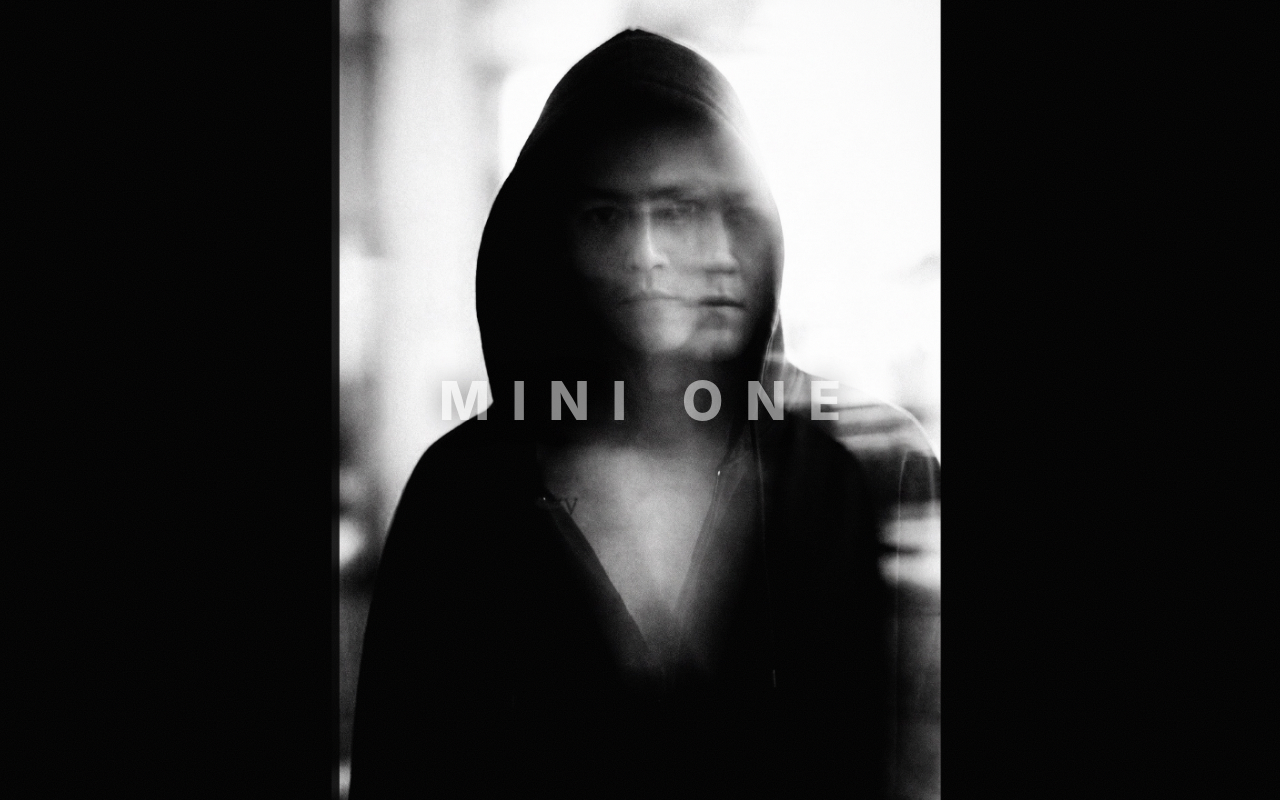
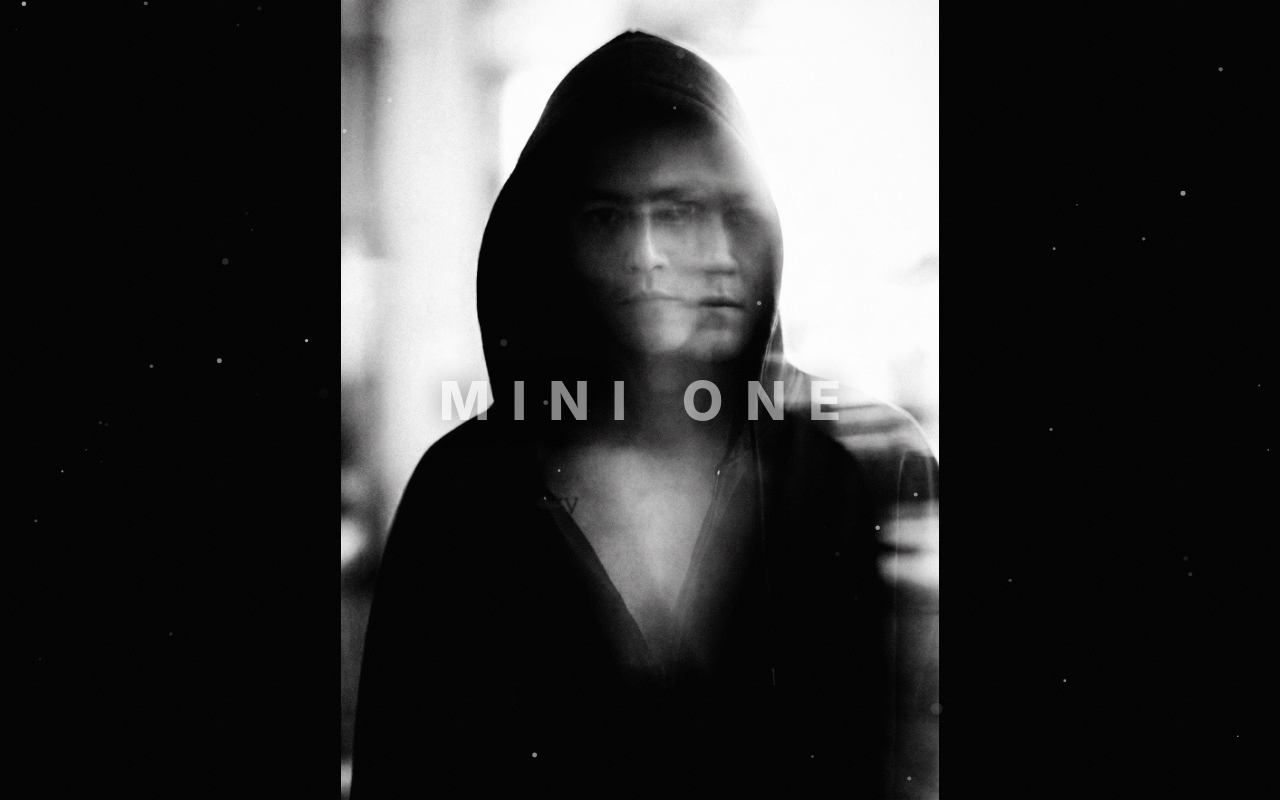
Before and after one commit to wonbin89/minione, a plain HTML site: page index.html in a window 1280 px wide. Drawn offline with Linux system fonts and the light colour scheme.

Commit message:
Add drifting particles, keep photo still, MINI ONE bold

```diff
--- a/index.html
+++ b/index.html
@@ -19,9 +19,9 @@
     inset: 0;
     overflow: hidden;
     background: #000;
-    will-change: transform;
   }
-  .photo, .ghost {
+  /* The person never moves — the photo is completely still */
+  .photo {
     position: absolute;
     inset: 0;
     width: 100%;
@@ -32,17 +32,13 @@
     -webkit-user-drag: none;
     user-select: none;
   }
-  /* Slow breathing zoom — the only motion on the main photo */
-  .photo {
-    animation: breathe 26s ease-in-out infinite alternate;
-    will-change: transform;
-  }
-  /* Faint second exposure drifting, echoing the ghost face in the photo */
-  .ghost {
-    opacity: 0.14;
-    mix-blend-mode: screen;
-    animation: drift 15s ease-in-out infinite alternate;
-    will-change: transform, opacity;
+  /* Drifting particles float over the still photo */
+  #dust {
+    position: absolute;
+    inset: 0;
+    width: 100%;
+    height: 100%;
+    pointer-events: none;
   }
   /* Subtle film grain, no text, no UI */
   .grain {
@@ -57,14 +53,6 @@
     from { opacity: 0; }
     to { opacity: 1; }
   }
-  @keyframes breathe {
-    from { transform: scale(1); }
-    to { transform: scale(1.07); }
-  }
-  @keyframes drift {
-    from { transform: translate(-7px, -4px) scale(1.015); opacity: 0.10; }
-    to { transform: translate(7px, 5px) scale(1.035); opacity: 0.18; }
-  }
   @keyframes grain {
     0% { transform: translate(0, 0); }
     25% { transform: translate(-18px, 12px); }
@@ -72,7 +60,7 @@
     75% { transform: translate(-10px, -16px); }
     100% { transform: translate(0, 0); }
   }
-  /* Only text on the page: MINI ONE — centred, poster-style, semi-transparent white */
+  /* Only text on the page: MINI ONE — centred, bold, poster-style, semi-transparent white */
   .title {
     position: absolute;
     left: 50%;
@@ -97,14 +85,15 @@
     from { opacity: 0.62; }
     to { opacity: 0.85; }
   }
+  /* Wide screens: show the whole photo instead of cropping it */
   @media (min-aspect-ratio: 1/1) {
-    .photo, .ghost {
+    .photo {
       object-fit: contain;
       object-position: center center;
     }
   }
   @media (prefers-reduced-motion: reduce) {
-    .photo, .ghost, .grain { animation: none; }
+    .grain { animation: none; }
     body { animation-duration: 0.01s; }
   }
 </style>
@@ -112,31 +101,69 @@
 <body>
   <div class="stage" id="stage">
     <img class="photo" src="hood.jpg" alt="">
-    <img class="ghost" src="hood.jpg" alt="" aria-hidden="true">
+    <canvas id="dust" aria-hidden="true"></canvas>
     <div class="grain" aria-hidden="true"></div>
     <div class="title">MINI ONE</div>
   </div>
 <script>
-  // Gentle pointer parallax only — no buttons, no extra content.
+  // Particles drift and disperse over the still photo — the person never moves.
   (function () {
-    if (window.matchMedia('(prefers-reduced-motion: reduce)').matches) return;
-    var stage = document.getElementById('stage');
-    var tx = 0, ty = 0, cx = 0, cy = 0, raf = null;
-    function loop() {
-      cx += (tx - cx) * 0.04;
-      cy += (ty - cy) * 0.04;
-      stage.style.transform = 'translate(' + cx.toFixed(2) + 'px,' + cy.toFixed(2) + 'px)';
-      if (Math.abs(tx - cx) > 0.05 || Math.abs(ty - cy) > 0.05) {
-        raf = requestAnimationFrame(loop);
-      } else {
-        raf = null;
+    var canvas = document.getElementById('dust');
+    var ctx = canvas.getContext('2d');
+    var W, H, parts = [];
+    var reduced = window.matchMedia('(prefers-reduced-motion: reduce)').matches;
+    function resize() {
+      var dpr = Math.min(window.devicePixelRatio || 1, 2);
+      W = canvas.clientWidth;
+      H = canvas.clientHeight;
+      canvas.width = W * dpr;
+      canvas.height = H * dpr;
+      ctx.setTransform(dpr, 0, 0, dpr, 0, 0);
+    }
+    function make(seed) {
+      var big = Math.random() < 0.14;
+      return {
+        x: Math.random() * W,
+        y: seed ? Math.random() * H : H + 10 + Math.random() * 40,
+        r: big ? 2.5 + Math.random() * 3.5 : 0.7 + Math.random() * 1.8,
+        vy: -(0.15 + Math.random() * 0.45),
+        sway: 0.2 + Math.random() * 0.6,
+        phase: Math.random() * Math.PI * 2,
+        base: big ? 0.10 + Math.random() * 0.12 : 0.25 + Math.random() * 0.45,
+        tw: 0.4 + Math.random() * 1.2
+      };
+    }
+    function init() {
+      resize();
+      var n = Math.round(Math.min(110, Math.max(55, (W * H) / 16000)));
+      parts = [];
+      for (var i = 0; i < n; i++) parts.push(make(true));
+      if (reduced) draw(0);
+    }
+    function draw(t) {
+      ctx.clearRect(0, 0, W, H);
+      for (var i = 0; i < parts.length; i++) {
+        var p = parts[i];
+        var a = p.base * (0.55 + 0.45 * Math.sin(t / 1000 * p.tw + p.phase));
+        ctx.beginPath();
+        ctx.arc(p.x, p.y, p.r, 0, Math.PI * 2);
+        ctx.fillStyle = 'rgba(255,255,255,' + a.toFixed(3) + ')';
+        ctx.fill();
       }
     }
-    window.addEventListener('pointermove', function (e) {
-      tx = (e.clientX / window.innerWidth - 0.5) * -10;
-      ty = (e.clientY / window.innerHeight - 0.5) * -8;
-      if (!raf) raf = requestAnimationFrame(loop);
-    }, { passive: true });
+    function tick(t) {
+      for (var i = 0; i < parts.length; i++) {
+        var p = parts[i];
+        p.y += p.vy;
+        p.x += Math.sin(t / 1600 + p.phase) * p.sway * 0.35;
+        if (p.y < -12 || p.x < -20 || p.x > W + 20) parts[i] = make(false);
+      }
+      draw(t);
+      requestAnimationFrame(tick);
+    }
+    init();
+    window.addEventListener('resize', init);
+    if (!reduced) requestAnimationFrame(tick);
   })();
 </script>
 </body>
```
